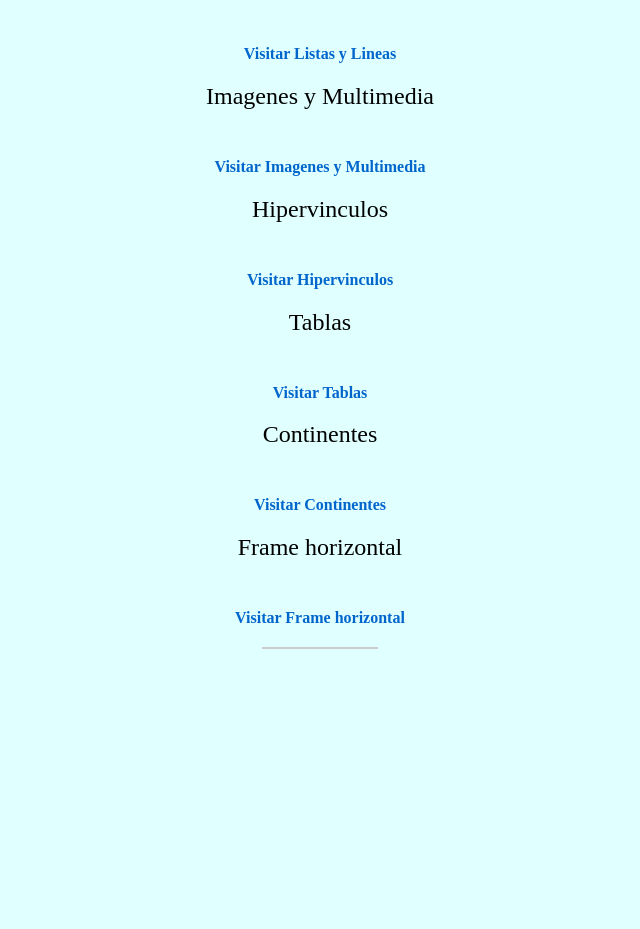
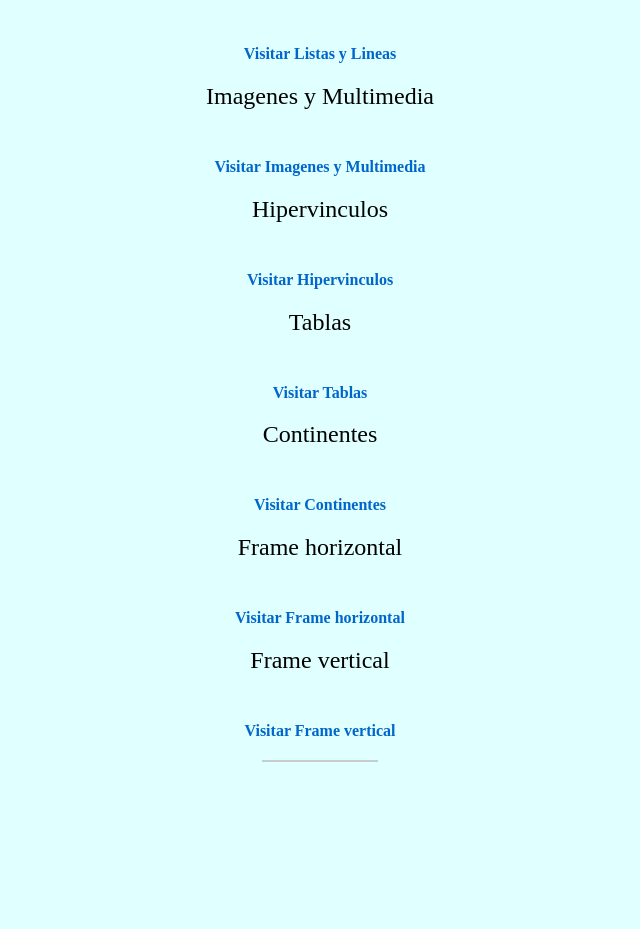
Before and after one commit to FloresRamirezVictorE/menu, a plain HTML site: page index.html in a window 1280 px wide. Shown: the part 536-1465 px from the top of the page, without its empty margins (320-960 px from the left). Before the commit the page ends 1357 px from the top, so only its background shows below. Drawn offline with Linux system fonts and the light colour scheme.

Commit message:
Update index.html

```diff
--- a/index.html
+++ b/index.html
@@ -61,6 +61,10 @@
     </h2>
 <br><a href="https://floresramirezvictore.github.io/FRAME/" target="_blank" style="color: #0066cc; text-decoration: none; font-weight: bold;">Visitar Frame horizontal</a></br>
 
+<h2 style="font-family: 'Algerian', serif; font-size: 24px; font-weight: normal; margin-bottom: 30px;">
+        Frame vertical
+    </h2>
+<br><a href="https://floresramirezvictore.github.io/FRAME/" target="_blank" style="color: #0066cc; text-decoration: none; font-weight: bold;">Visitar Frame vertical</a></br>
 
 
 <hr style="width: 50%; margin: 20px auto; border: 1px solid #ccc;">
```
